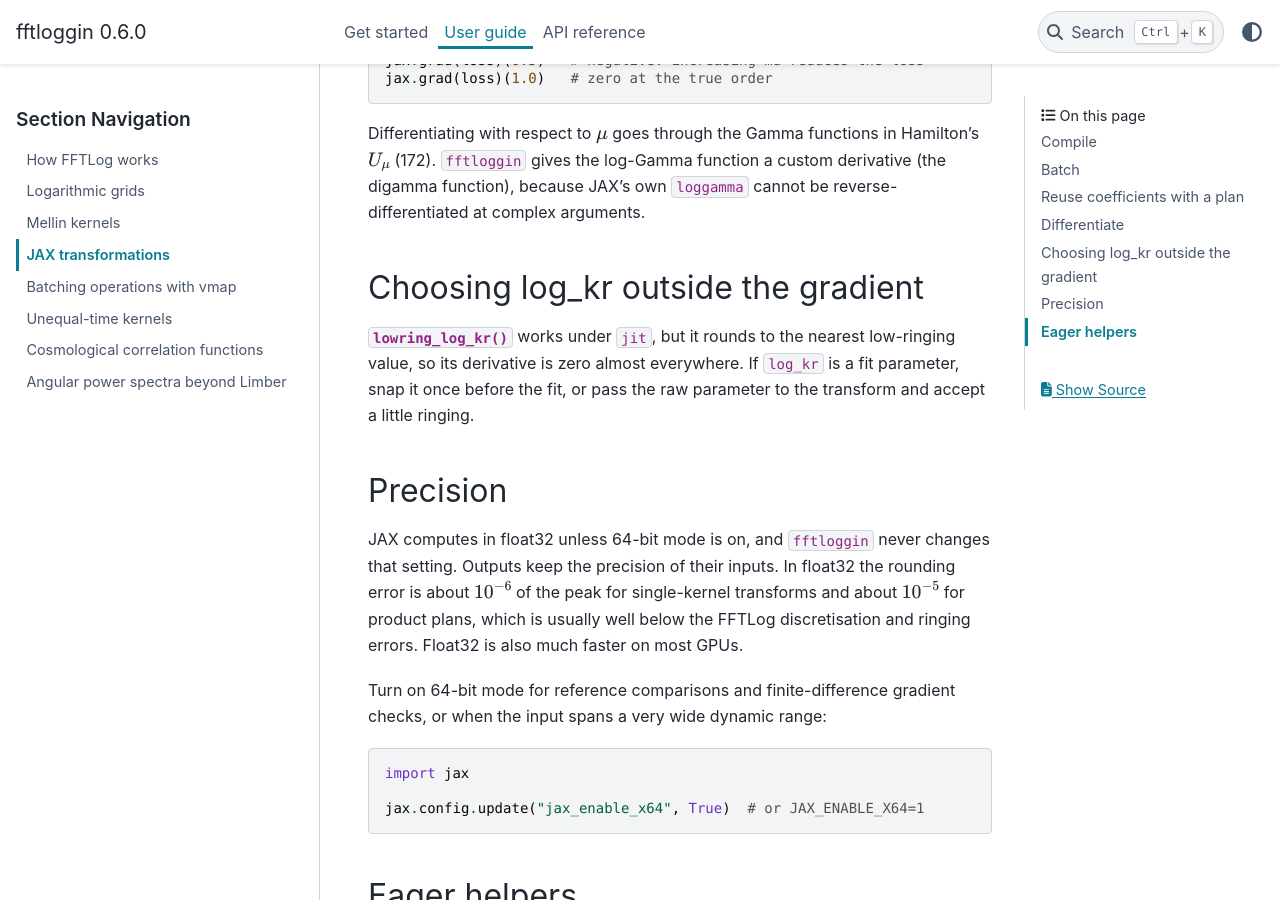
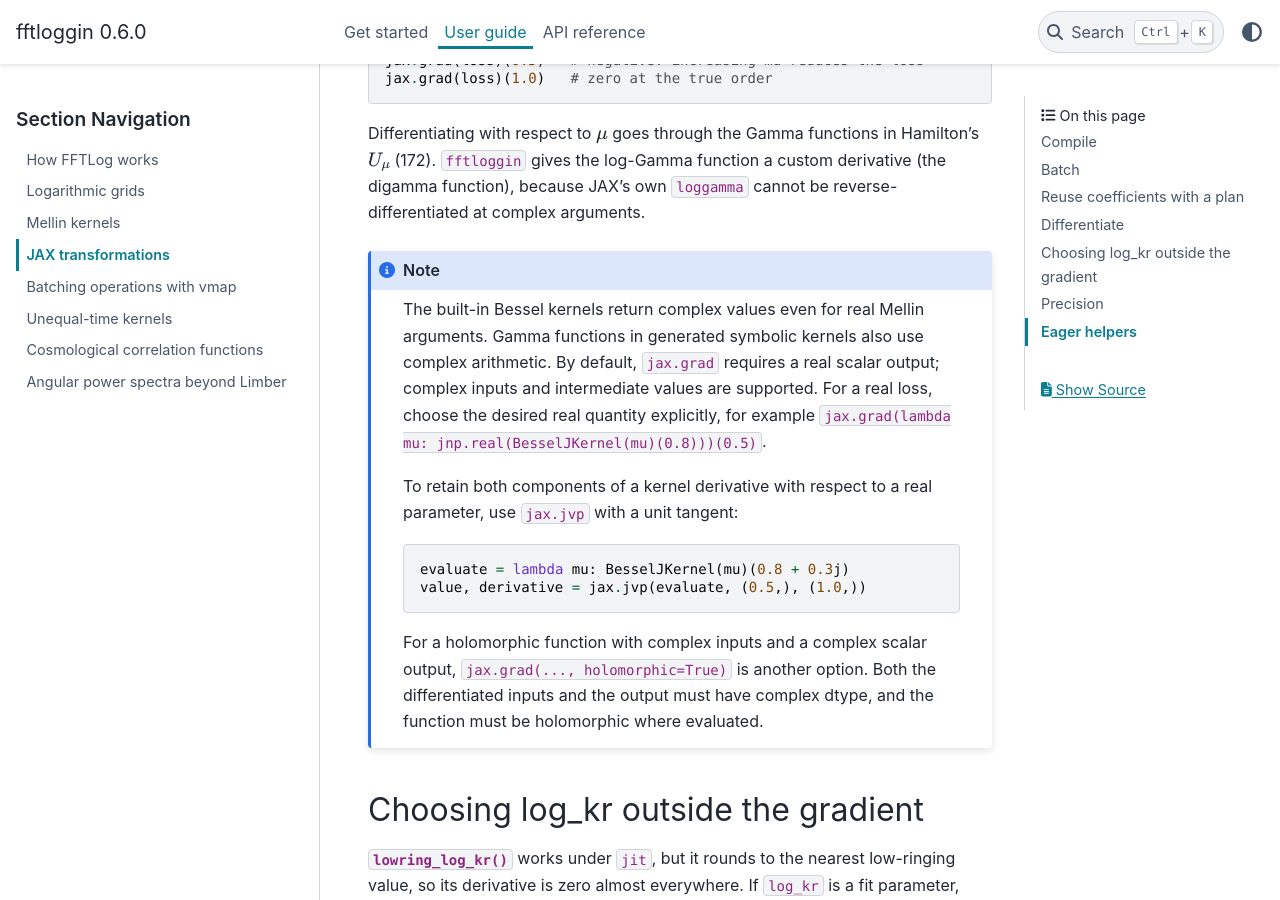
Before and after one commit to binado/fftloggin, a Sphinx documentation site: the page built from docs/user_guide/jax.rst, in a window 1280 px wide and 900 px high, scrolled down 2454 px. Built offline with Sphinx 7.4.7 and the PyData theme 0.15.4, drawn with Linux system fonts in a browser that asks for light colours.

Commit message:
fix: adapt kernel derivative tests to complex outputs

```diff
--- a/docs/user_guide/jax.rst
+++ b/docs/user_guide/jax.rst
@@ -123,6 +123,28 @@ in Hamilton's :math:`U_\mu` (172). ``fftloggin`` gives the log-Gamma function
 a custom derivative (the digamma function), because JAX's own ``loggamma``
 cannot be reverse-differentiated at complex arguments.
 
+.. note::
+
+   The built-in Bessel kernels return complex values even for real Mellin
+   arguments. Gamma functions in generated symbolic kernels also use complex
+   arithmetic. By default, ``jax.grad`` requires a real scalar output;
+   complex inputs and intermediate values are supported. For a real loss,
+   choose the desired real quantity explicitly, for example
+   ``jax.grad(lambda mu: jnp.real(BesselJKernel(mu)(0.8)))(0.5)``.
+
+   To retain both components of a kernel derivative with respect to a real
+   parameter, use ``jax.jvp`` with a unit tangent:
+
+   .. code-block:: python
+
+      evaluate = lambda mu: BesselJKernel(mu)(0.8 + 0.3j)
+      value, derivative = jax.jvp(evaluate, (0.5,), (1.0,))
+
+   For a holomorphic function with complex inputs and a complex scalar
+   output, ``jax.grad(..., holomorphic=True)`` is another option. Both the
+   differentiated inputs and the output must have complex dtype, and the
+   function must be holomorphic where evaluated.
+
 Choosing log_kr outside the gradient
 ------------------------------------
 
```
Also changed, not shown: 1 other file.
